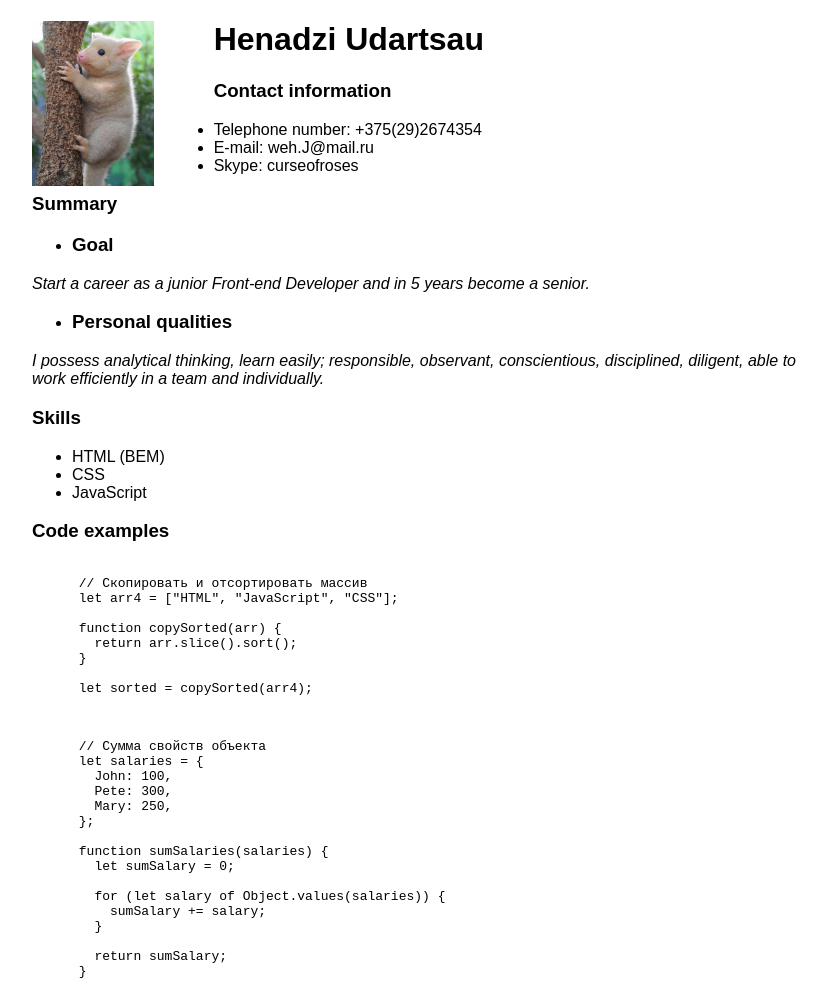
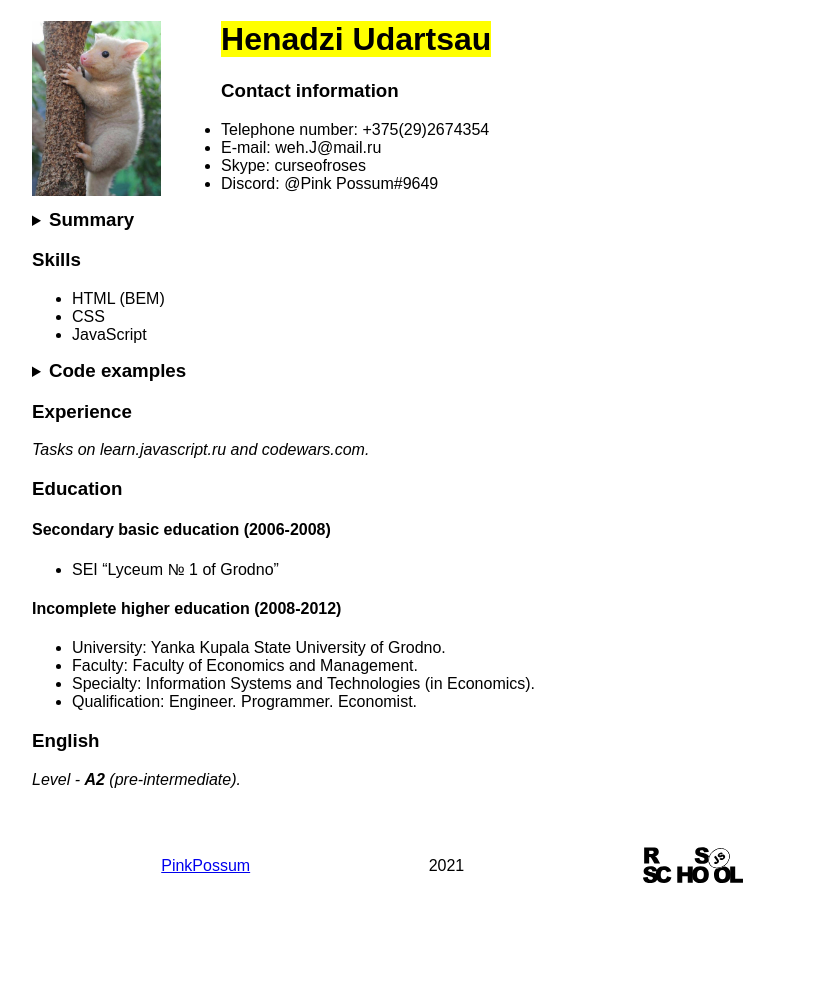
Before and after one commit to PinkPossum/rsschool-cv, a plain HTML site: page index.html in a window 1280 px wide. Shown: the top 997 px of the page, without its empty margins (208-1035 px from the left). After the commit the page ends 903 px from the top, so only its background shows below. Drawn offline with Linux system fonts and the light colour scheme.

Commit message:
feat: update index.html with semantic layout

```diff
--- a/css/style.css
+++ b/css/style.css
@@ -6,14 +6,36 @@ body {
   font-family: sans-serif;
 }
 
-main {
+.container {
   max-width: 800px;
   margin: 0 auto;
-  padding-bottom: 50px;
 }
 
 .image {
   float: left;
-  height: 165px;
+  height: 175px;
   padding-right: 60px;
 }
+
+.summary {
+  display: inline;
+}
+
+footer {
+  padding-top: 25px;
+  text-align: center;
+}
+
+.footer__items {
+  display: flex;
+  justify-content: space-around;
+  align-items: center;
+}
+
+.list--nomarker {
+  list-style-type: none;
+}
+
+.logo {
+  width: 100px;
+}
--- a/index.html
+++ b/index.html
@@ -10,16 +10,28 @@
 </head>
 
 <body>
-  <main>
+  <header>
+    <div class="container">
       <img class="image" src="images/21plmil0u0641.jpg" alt="My avatar">
-    <h1>Henadzi Udartsau</h1>
+      <h1><mark>Henadzi Udartsau</mark></h1>
+      <section>
         <h3>Contact information</h3>
         <ul>
           <li>Telephone number: +375(29)2674354</li>
           <li>E-mail: weh.J@mail.ru</li>
           <li>Skype: curseofroses</li>
+          <li>Discord: @Pink Possum#9649</li>
         </ul>
-    <h3>Summary</h3>
+      </section>
+    </div>
+  </header>
+  <main>
+    <div class="container">
+      <section>
+        <details>
+          <summary>
+            <h3 class="summary">Summary</h3>
+          </summary>
           <ul>
             <li>
               <h3>Goal</h3>
@@ -36,13 +48,21 @@
           <p>
             <i>I possess analytical thinking, learn easily; responsible, observant, conscientious, disciplined, diligent, able to work efficiently in a team and individually.</i>
           </p>
+        </details>
+      </section>
+      <section>
         <h3>Skills</h3>
         <ul>
           <li>HTML (BEM)</li>
           <li>CSS</li>
           <li>JavaScript</li>
         </ul>
-    <h3>Code examples</h3>
+      </section>
+      <section>
+        <details>
+          <summary>
+            <h3 class="summary">Code examples</h3>
+          </summary>
           <pre><code>
             // Скопировать и отсортировать массив
             let arr4 = ["HTML", "JavaScript", "CSS"];
@@ -71,8 +91,13 @@
               return sumSalary;
             }
           </code></pre>
+        </details>
+      </section>
+      <section>
         <h3>Experience</h3>
         <p><i>Tasks on learn.javascript.ru and codewars.com.</i></p>
+      </section>
+      <section>
         <h3>Education</h3>
         <h4>Secondary basic education (2006-2008)</h4>
         <ul>
@@ -85,9 +110,28 @@
           <li>Specialty: Information Systems and Technologies (in Economics).</li>
           <li>Qualification: Engineer. Programmer. Economist.</li>
         </ul>
+      </section>
+      <section>
         <h3>English</h3>
         <p><i>Level - <b>A2</b> (pre-intermediate).</i></p>
+      </section>
+    </div>
   </main>
+  <footer>
+    <div class="container">
+      <section class="footer">
+        <ul class="footer__items list--nomarker">
+          <li><a href="https://github.com/PinkPossum" title="GitHub">PinkPossum</a></li>
+          <li>2021</li>
+          <li>
+            <a href="https://rs.school/js/" title="Курс «JavaScript/Front-end»">
+              <img class="logo" src="images/logo-rs_school_js.svg" alt="Rolling Scopes School logotype">
+            </a>
+          </li>
+        </ul>
+      </section>
+    </div>
+  </footer>
 </body>
 
 </html>
```
Also changed, not shown: images/logo-rs_school_js.svg (added). Lines whose indentation alone changed are shown as unchanged.
